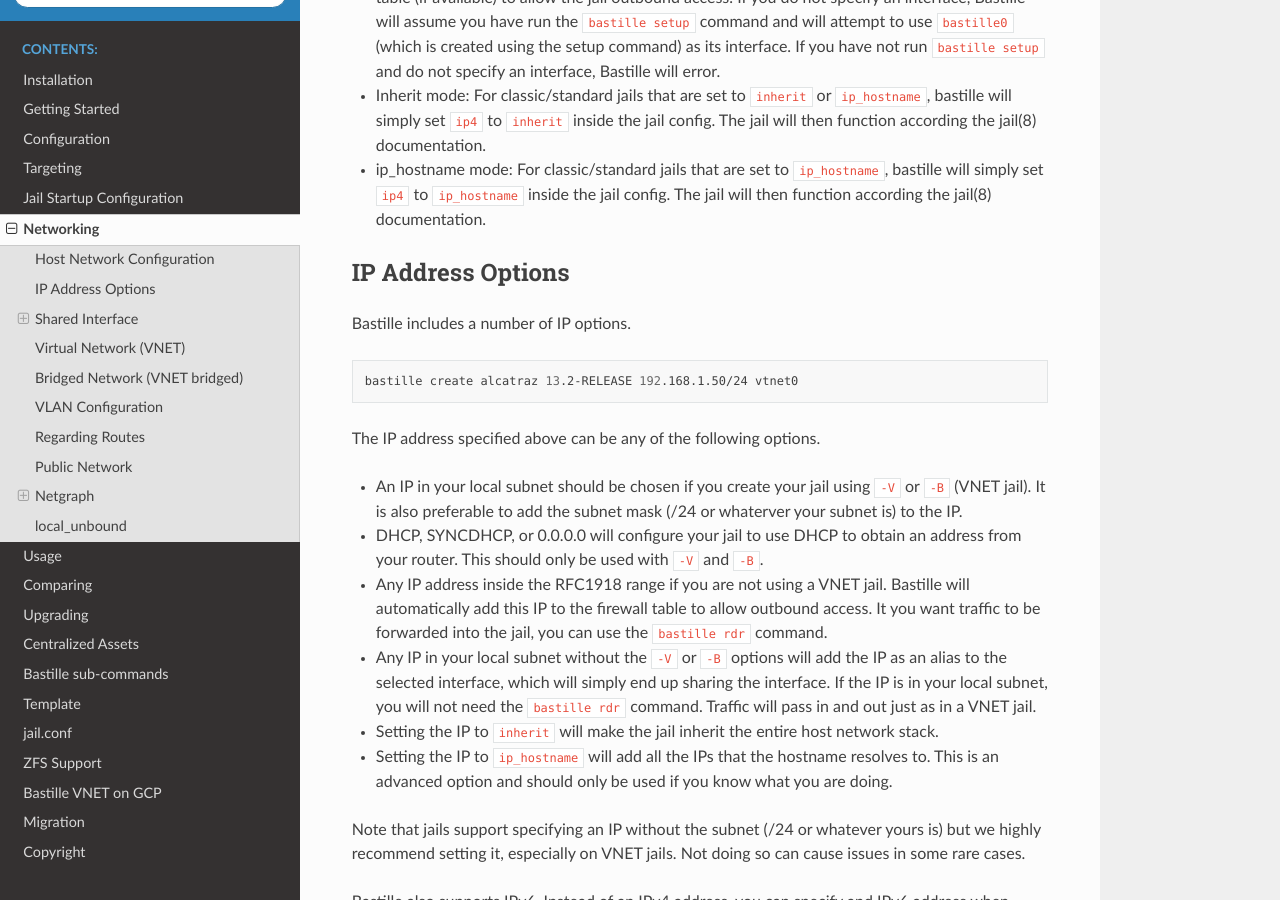
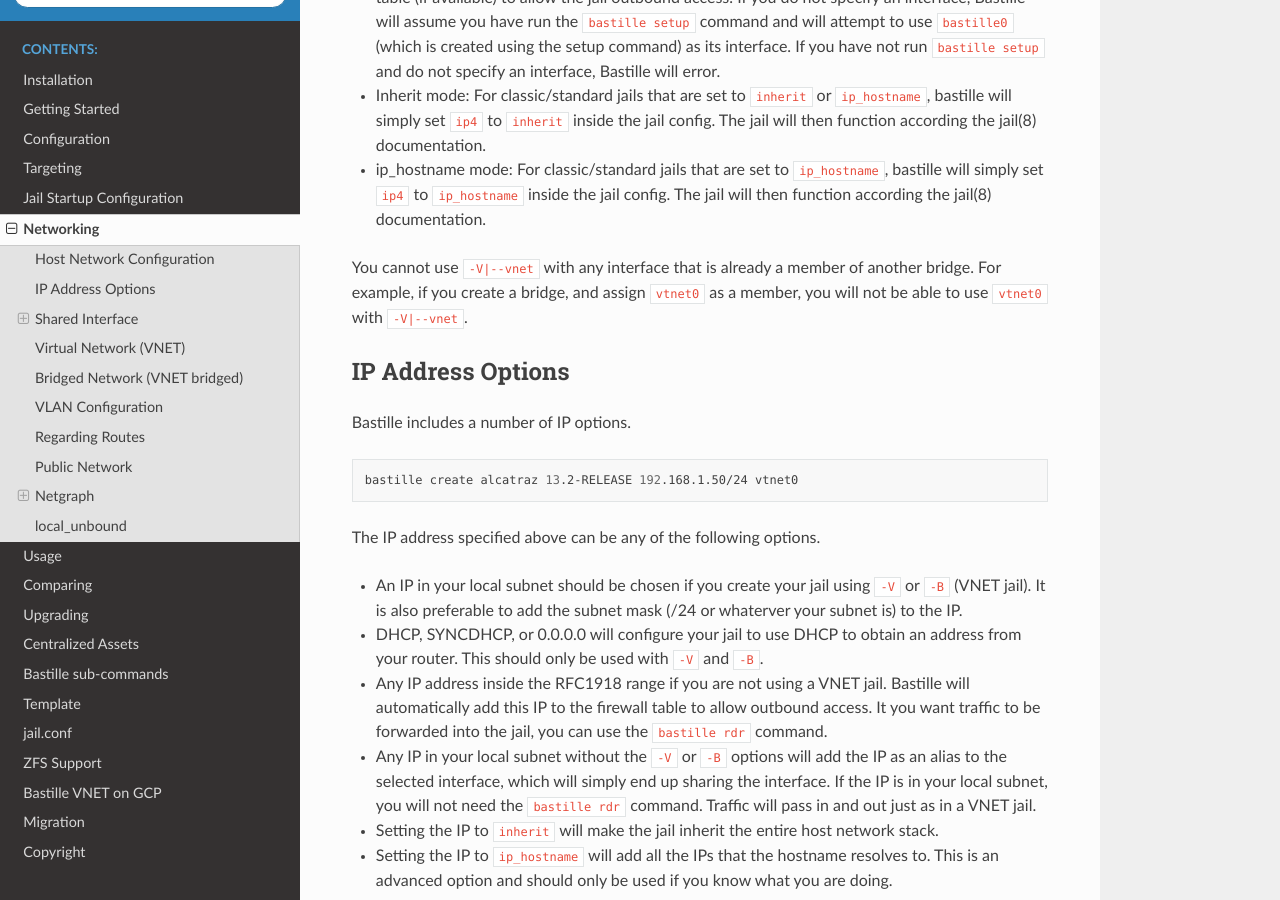
Before and after one commit to BastilleBSD/bastille, a Sphinx documentation site: the page built from docs/chapters/networking.rst, in a window 1280 px wide and 900 px high, scrolled down 569 px. Built offline with Sphinx 7.4.7 and the Read the Docs theme 3.1.0, drawn with Linux system fonts in a browser that asks for light colours.

Commit message:
docs: Document -V with member of bridge

```diff
--- a/docs/chapters/networking.rst
+++ b/docs/chapters/networking.rst
@@ -37,6 +37,10 @@ different types of jail network configurations.
 * ip_hostname mode: For classic/standard jails that are set to ``ip_hostname``,
   bastille will simply set ``ip4`` to ``ip_hostname`` inside the jail config.
   The jail will then function according the jail(8) documentation.
+
+You cannot use ``-V|--vnet`` with any interface that is already a member of another
+bridge. For example, if you create a bridge, and assign ``vtnet0`` as a member, you
+will not be able to use ``vtnet0`` with ``-V|--vnet``.
 
 IP Address Options
 ------------------
```
